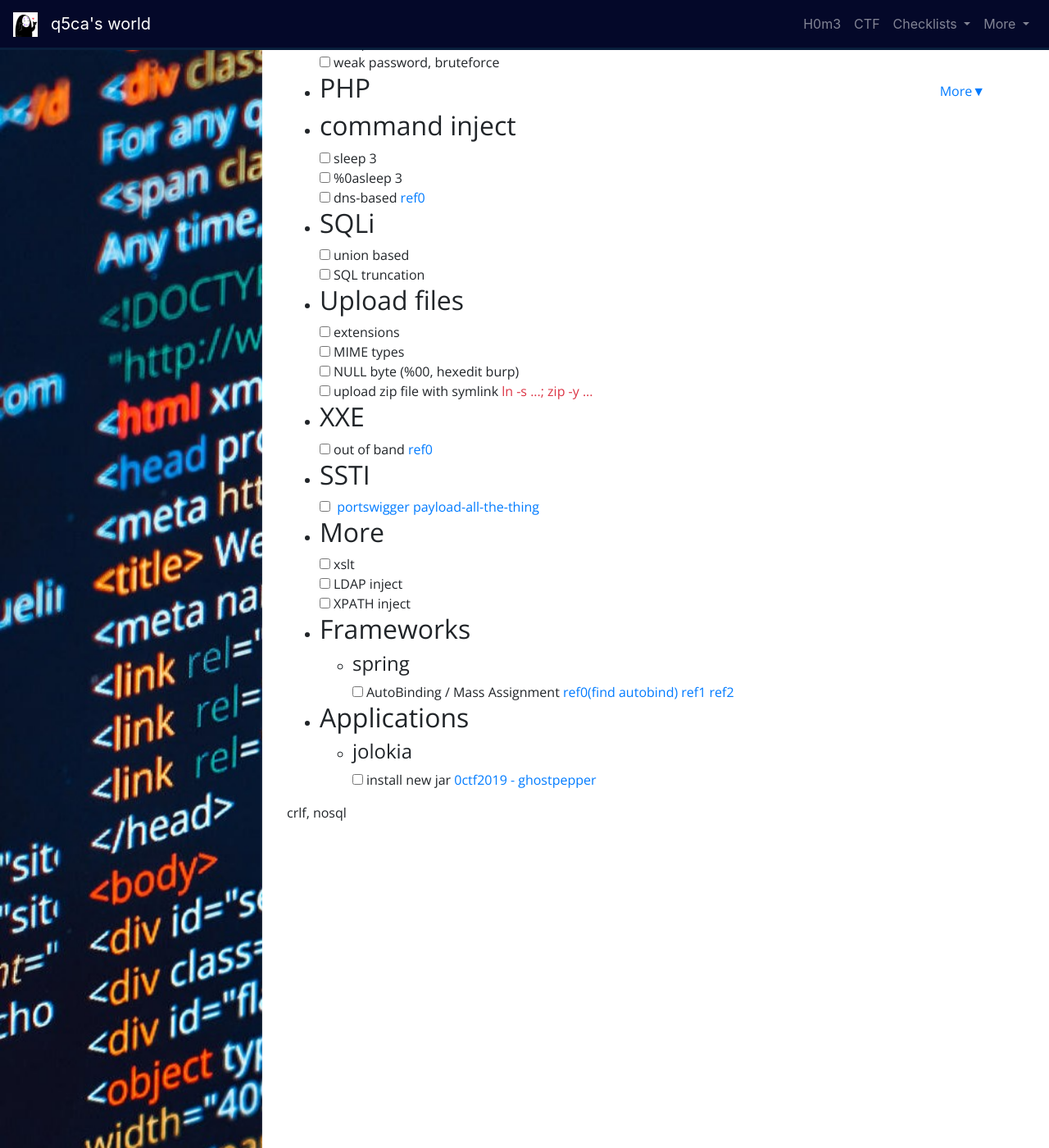
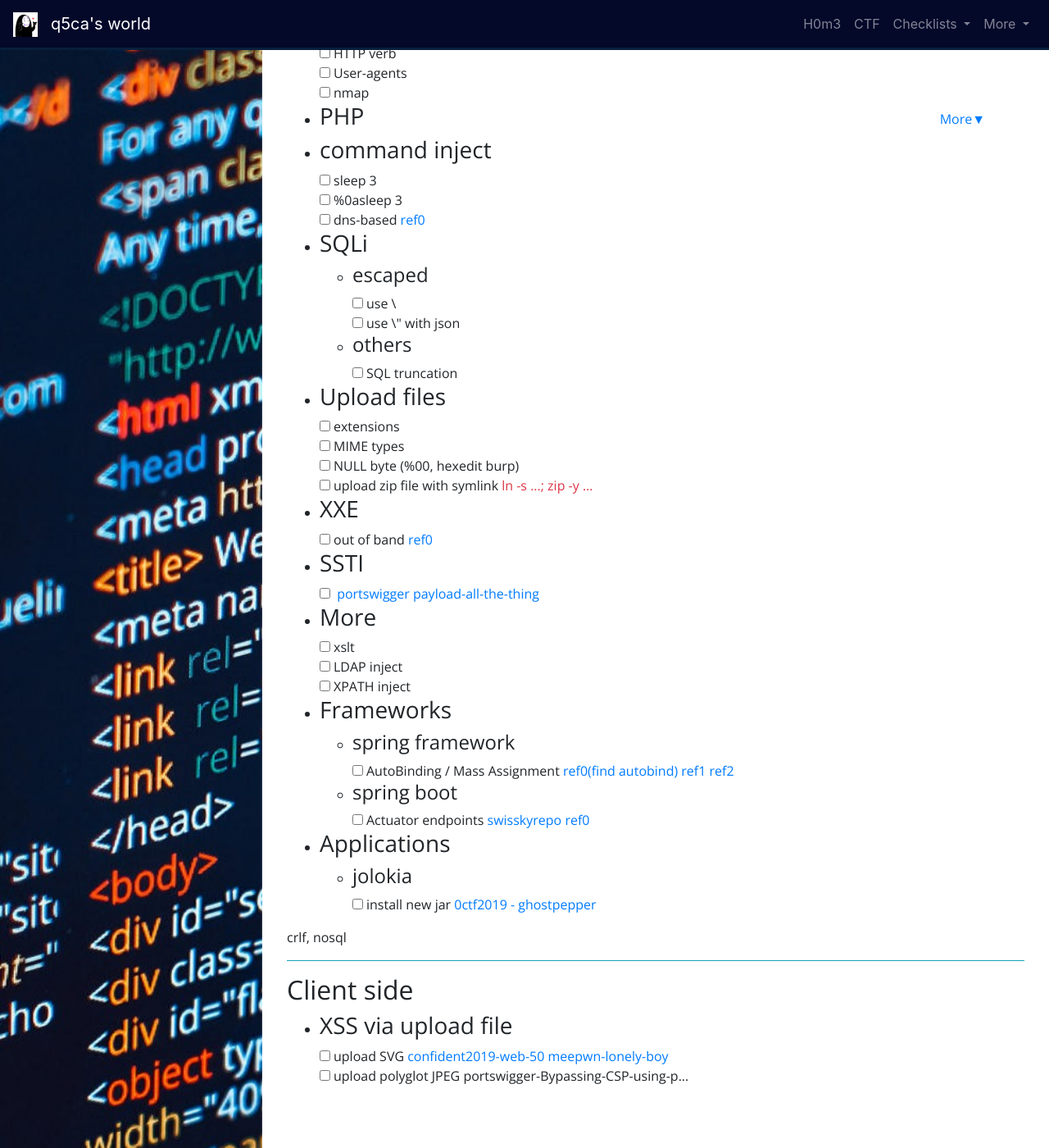
Before and after one commit to Q5Ca/Q5Ca.github.io, a Jekyll site: the page built from web-checklist.html, in a window 1280 px wide and 1400 px high, scrolled down 499 px. Shown: the whole window at 82% size. Built offline with Jekyll 4.4.1, drawn with Linux system fonts in a browser that asks for light colours; nearby versions of some CDN libraries; some of the changed text lies outside the part shown.

Commit message:
update web checklist

```diff
--- a/web-checklist.html
+++ b/web-checklist.html
@@ -9,30 +9,46 @@
 js-files: ["web-checklist"]
 ---
 <h1 class="text-center">Web pentest checklist !!!</h1>
+<h2>Server side</h2>
 <ul>
     <li>
-        <h2>Reconnaissance</h2>
+        <h3>Reconnaissance</h3>
         <input type="checkbox">robots.txt<br>
         <input type="checkbox">Nghịch<br>
         <input type="checkbox">cookies<br>
         <input type="checkbox">directory indexing.<br>
-        <input type="checkbox">Server<br>
+        <div class="ml-3 mr-3">
+            <div class="d-flex justify-content-between">
+                <span class="font-weight-bold">Headers</span>
+                <a data-toggle="collapse" href="#headers" role="button" aria-expanded="false" aria-controls="headers">
+                    More&#x25BC;
+                </a>
+            </div>
+            <div class="collapse" id="headers">
+                <ul>
+                    <li> <span class="text-success">Server</span> </li>
+                    <li> <span class="text-success">x-cache, x-status, hit/miss:</span> web cache</li>
+                    <li> <span class="text-success"> X-Application-Context:</span> spring boot  </li>
+                </ul>
+            </div>
+        </div>
         <input type="checkbox">frontend: comments, js, css, ...<br>
-        <input type="checkbox">old, bak files<br>
+        <input type="checkbox">old, bak files, git, bzr, ...<br>
 
     </li>
     <li>
-        <h2>Advanced reconnaissance</h2>
+        <h3>Advanced reconnaissance</h3>
         <input type="checkbox">HTTP Headers<br>
         <input type="checkbox">dirb<br>
+        <input type="checkbox">weak password, bruteforce<br>
         <input type="checkbox">HTTP verb<br>
         <input type="checkbox">User-agents<br>
         <input type="checkbox">nmap<br>
-        <input type="checkbox">weak password, bruteforce<br>
+
     </li>
     <li>
         <div class="d-flex justify-content-between">
-            <h2>PHP</h2>
+            <h3>PHP</h3>
             <a data-toggle="collapse" href="#php" role="button" aria-expanded="false" aria-controls="php">
                 More&#x25BC;
             </a>
@@ -68,24 +84,46 @@
                     <input type="checkbox">upload zipped payload <span class="text-danger">zip://shell.jpg%23payload.php</span> <br>
                 </div>
             </div>
+            <div class="ml-3 mr-3">
+                <div class="d-flex justify-content-between">
+                    <span class="font-weight-bold">deserialize</span>
+                    <a data-toggle="collapse" href="#deserialize" role="button" aria-expanded="false" aria-controls="deserialize">
+                        More&#x25BC;
+                    </a>
+                </div>
+                <div class="collapse" id="deserialize">
+                    <input type="checkbox"> <a href="https://github.com/ambionics/phpggc" target="_blank" rel="noopener noreferrer">phpggc</a> <br>
+                    <input type="checkbox">using file function with phar wrapper  <a href="https://blog.ripstech.com/2018/new-php-exploitation-technique/" target="_blank" rel="noopener noreferrer">ripstech-New-PHP-Exploitation-Technique-Added</a> | <a href="file:///E:/Documents/infosec/us-18-Thomas-It's-A-PHP-Unserialization-Vulnerability-Jim-But-Not-As-We-Know-It.pdf" target="_blank" rel="noopener noreferrer">It’s-a-PHP-unserialization-vulnerability-Jim,
+                    ...</a> <br>
+                </div>
+            </div>
         </div>
     </li>
     <li>
-        <h2>command inject</h2>
+        <h3>command inject</h3>
         <input type="checkbox">sleep 3<br>
         <input type="checkbox">%0asleep 3<br>
         <input type="checkbox">dns-based <a href="https://github.com/swisskyrepo/PayloadsAllTheThings/tree/master/Command%20Injection#dns-based-data-exfiltration" target="_blank" rel="noopener noreferrer">ref0</a><br>
 
     </li>
     <li>
-        <h2>SQLi</h2>
-        <input type="checkbox">union based<br>
-        <input type="checkbox">SQL truncation<br>
+        <h3>SQLi</h3>
+        <ul>
+            <li>
+                <h4>escaped</h4>
+                <input type="checkbox">use \<br>
+                <input type="checkbox">use \" with json <br>
+            </li>
+            <li>
+                <h4>others</h4>
+                <input type="checkbox">SQL truncation<br>
+            </li>
+        </ul>
     </li>
 
 
     <li>
-        <h2>Upload files</h2>
+        <h3>Upload files</h3>
         <input type="checkbox">extensions<br>
         <input type="checkbox">MIME types<br>
         <input type="checkbox">NULL byte (%00, hexedit burp)<br>
@@ -93,30 +131,34 @@
 
     </li>
     <li>
-        <h2>XXE</h2>
+        <h3>XXE</h3>
         <input type="checkbox">out of band <a href="https://medium.com/@hkln1/xxe-everywhere-923bb85b7f3f" target="_blank" rel="noopener noreferrer">ref0</a> <br>
     </li>
     <li>
-        <h2>SSTI</h2>
+        <h3>SSTI</h3>
         <input type="checkbox"> <a href="https://www.blackhat.com/docs/us-15/materials/us-15-Kettle-Server-Side-Template-Injection-RCE-For-The-Modern-Web-App-wp.pdf" target="_blank" rel="noopener noreferrer">portswigger</a> <a href="https://github.com/swisskyrepo/PayloadsAllTheThings/tree/master/Server%20Side%20Template%20Injection" target="_blank" rel="noopener noreferrer">payload-all-the-thing</a> <br>
     </li>
     <li>
-        <h2>More</h2>
+        <h3>More</h3>
         <input type="checkbox">xslt<br>
         <input type="checkbox">LDAP inject<br>
         <input type="checkbox">XPATH inject<br>
     </li>
     <li>
-        <h2>Frameworks</h2>
+        <h3>Frameworks</h3>
         <ul>
             <li>
-                <h4>spring</h4>
+                <h4>spring framework</h4>
                 <input type="checkbox">AutoBinding / Mass Assignment <a href="https://github.com/w181496/Web-CTF-Cheatsheet" target="_blank" rel="noopener noreferrer">ref0(find autobind)</a> <a href="https://ctftime.org/task/7959" target="_blank" rel="noopener noreferrer">ref1</a> <a href="https://ctftime.org/task/7975" target="_blank" rel="noopener noreferrer">ref2</a> <br>
+            </li>
+            <li>
+                <h4>spring boot</h4>
+                <input type="checkbox">Actuator endpoints <a href="https://github.com/swisskyrepo/PayloadsAllTheThings/tree/404afd1d719b59c2a7600b83b5ed4583f8c822e9/Insecure%20Management%20Interface" target="_blank" rel="noopener noreferrer">swisskyrepo</a> <a href="https://www.veracode.com/blog/research/exploiting-spring-boot-actuators" target="_blank" rel="noopener noreferrer">ref0</a>
             </li>
         </ul>
     </li>
     <li>
-        <h2>Applications</h2>
+        <h3>Applications</h3>
         <ul>
             <li>
                 <h4>jolokia</h4>
@@ -126,3 +168,12 @@
     </li>
 </ul>
 crlf, nosql
+<hr class="border-info">
+<h2>Client side</h2>
+<ul>
+    <li>
+        <h3>XSS via upload file</h3>
+        <input type="checkbox">upload SVG  <a href="https://ctftime.org/task/7830" target="_blank" rel="noopener noreferrer">confident2019-web-50</a> <a href="https://blog.veryhax.ninja/blog/meepwn-lonelyboy/" target="_blank" rel="noopener noreferrer">meepwn-lonely-boy</a> <br>
+        <input type="checkbox">upload polyglot JPEG portswigger-Bypassing-CSP-using-p...<br>
+    </li>
+</ul>
```
Also changed, not shown: _posts/2019-04-21-PHP-deserialize-with-phar-wrapper.md (added).
